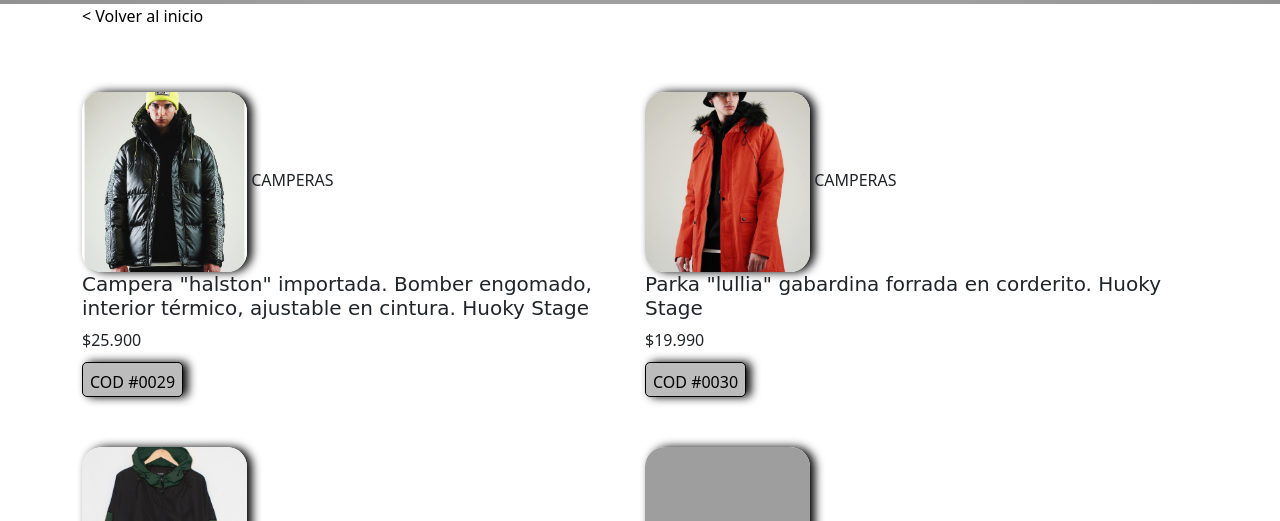
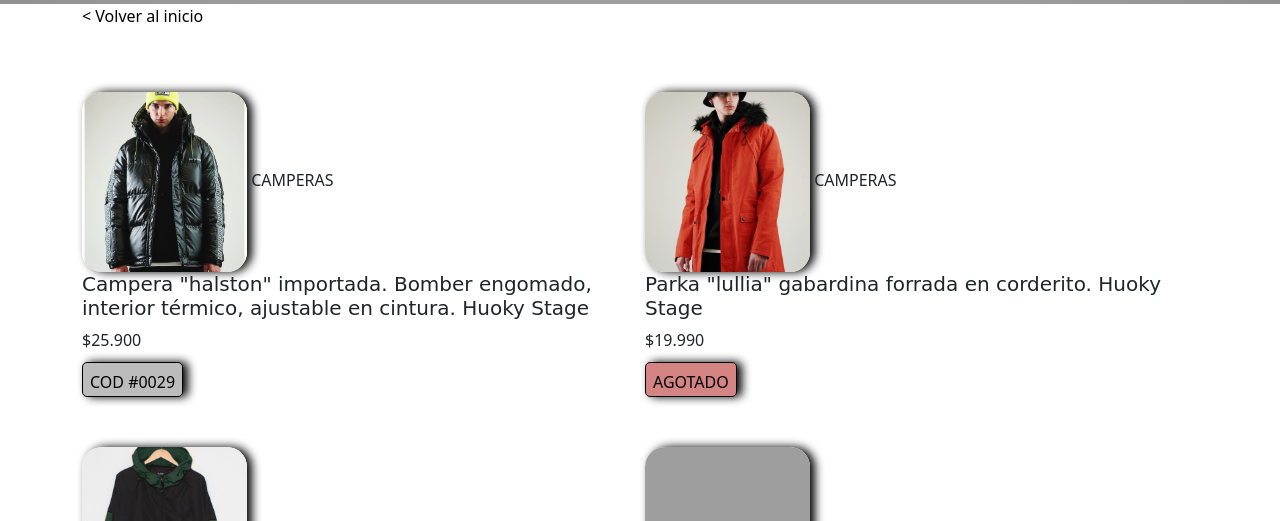
Before and after one commit to RogeVillalba/SwagClothing, a website: page pages/camperas.html in a window 1280 px wide. Shown: the part 252-773 px from the top of the page. Drawn offline with nearby package versions, Linux system fonts and the light colour scheme; grey boxes are pictures that could not be loaded; a web font is replaced by a local one.

Commit message:
actualized

```diff
--- a/pages/camperas.html
+++ b/pages/camperas.html
@@ -66,7 +66,7 @@
               <span class="product__title">CAMPERAS</span>
                 <h5>Parka "lullia" gabardina forrada en corderito. Huoky Stage</h5>
                 <span class="product__price">$19.990</span>
-                <p class="button">COD #0030</p>
+                <p class="button__agotado">AGOTADO</p>
             </div>
             <div class="pb-4">
               <img src="../img/camperas/campera-teo.jpg" class="product__img--general" alt="CAMPERA" width="180" height="180">
```
Also changed, not shown: index.html (+0 -1 lines), pages/remeras.html (+1 -1 lines).
